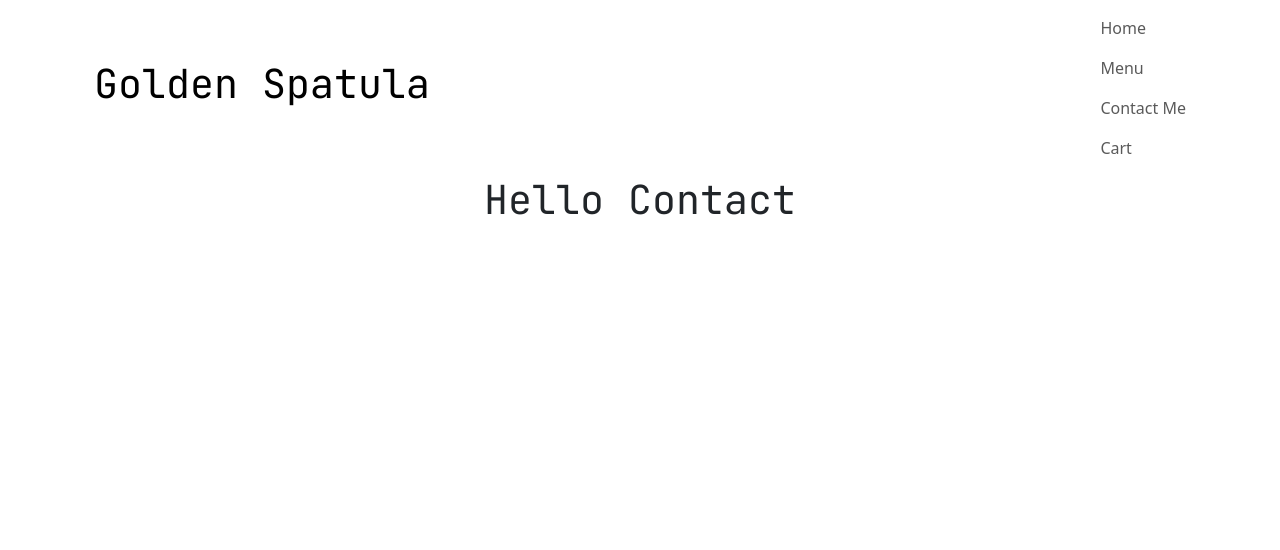
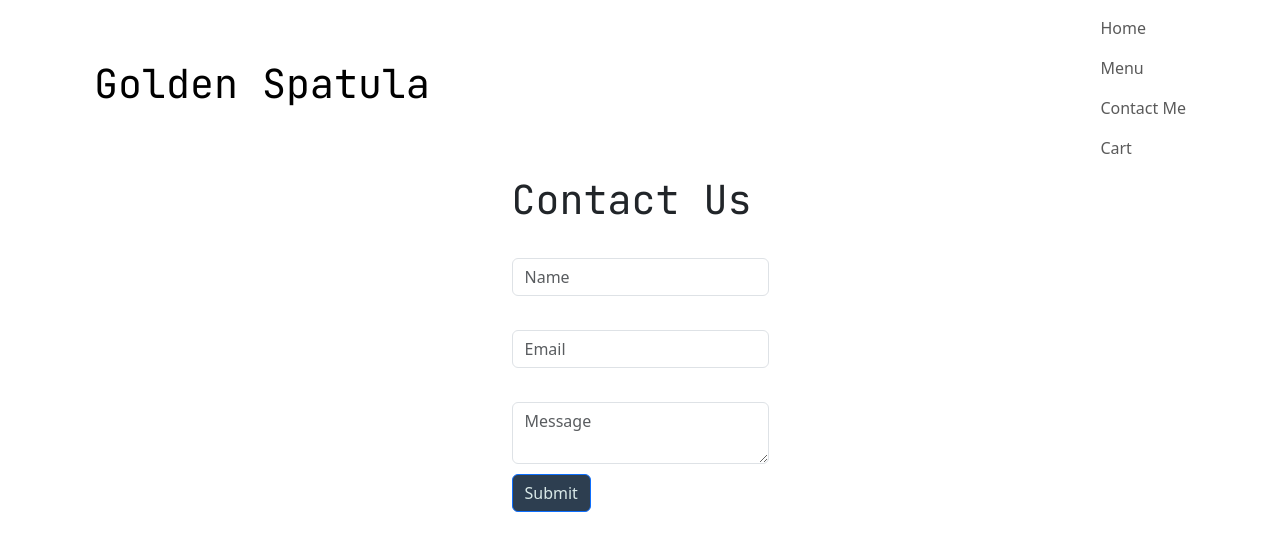
Before and after one commit to C-Bolick/fuzzy-meme, a React (Create React App) app in the folder client/: page /contact in a window 1280 px wide. Shown: the top 550 px of the page. Built offline with nearby package versions, Linux system fonts and the light colour scheme.

Commit message:
added contact form

```diff
--- /dev/null
+++ b/client/src/components/ContactForm.js
@@ -0,0 +1,87 @@
+import React, { useState } from 'react';
+
+const ContactForm = () => {
+  const [formData, setFormData] = useState({
+    name: '',
+    email: '',
+    message: '',
+  });
+
+  const [emailError, setEmailError] = useState('');
+
+  const handleChange = (e) => {
+    setFormData({
+      ...formData,
+      [e.target.name]: e.target.value,
+    });
+  };
+
+  const validateEmail = (email) => {
+    const emailRegex = /^[^\s@]+@[^\s@]+\.[^\s@]+$/;
+    return emailRegex.test(email);
+  };
+
+  const handleSubmit = (e) => {
+    e.preventDefault();
+
+    // Validate email
+    if (!validateEmail(formData.email)) {
+      setEmailError('Please enter a valid email address');
+      return;
+    } else {
+      setEmailError('');
+    }
+
+    // Save the form data to local storage or perform any other action
+    console.log(formData);
+  };
+
+  return (
+    <form onSubmit={handleSubmit}>
+      <div className="form-group">
+        <label htmlFor="name"></label>
+        <input
+          type="text"
+          id="name"
+          name="name"
+          value={formData.name}
+          onChange={handleChange}
+          className="form-control"
+          required
+          placeholder="Name"
+        />
+      </div>
+      <div className="form-group">
+        <label htmlFor="email"></label>
+        <input
+          type="email"
+          id="email"
+          name="email"
+          value={formData.email}
+          onChange={handleChange}
+          className={`form-control ${emailError ? 'is-invalid' : ''}`}
+          required
+          placeholder="Email"
+        />
+        {emailError && <div className="invalid-feedback">{emailError}</div>}
+      </div>
+      <div className="form-group">
+        <label htmlFor="message"></label>
+        <textarea
+          id="message"
+          name="message"
+          value={formData.message}
+          onChange={handleChange}
+          className="form-control"
+          required
+          placeholder="Message"
+        />
+      </div>
+      <button type="submit" className="btn btn-primary">
+        Submit
+      </button>
+    </form>
+  );
+};
+
+export default ContactForm;
--- a/client/src/pages/Contact.js
+++ b/client/src/pages/Contact.js
@@ -1,5 +1,6 @@
 import React from 'react';
 import Header from '../components/Header';
+import ContactForm from '../components/ContactForm';
 
 const Contact = () => {
 
@@ -7,8 +8,11 @@ const Contact = () => {
         <main>
       <Header />
       <div className="flex-row justify-center">
-       <h1>Hello Contact</h1>
-      </div>
+      <div>
+    <h1>Contact Us</h1>
+    <ContactForm />
+    </div>
+  </div>
     </main>
 
     );
```
